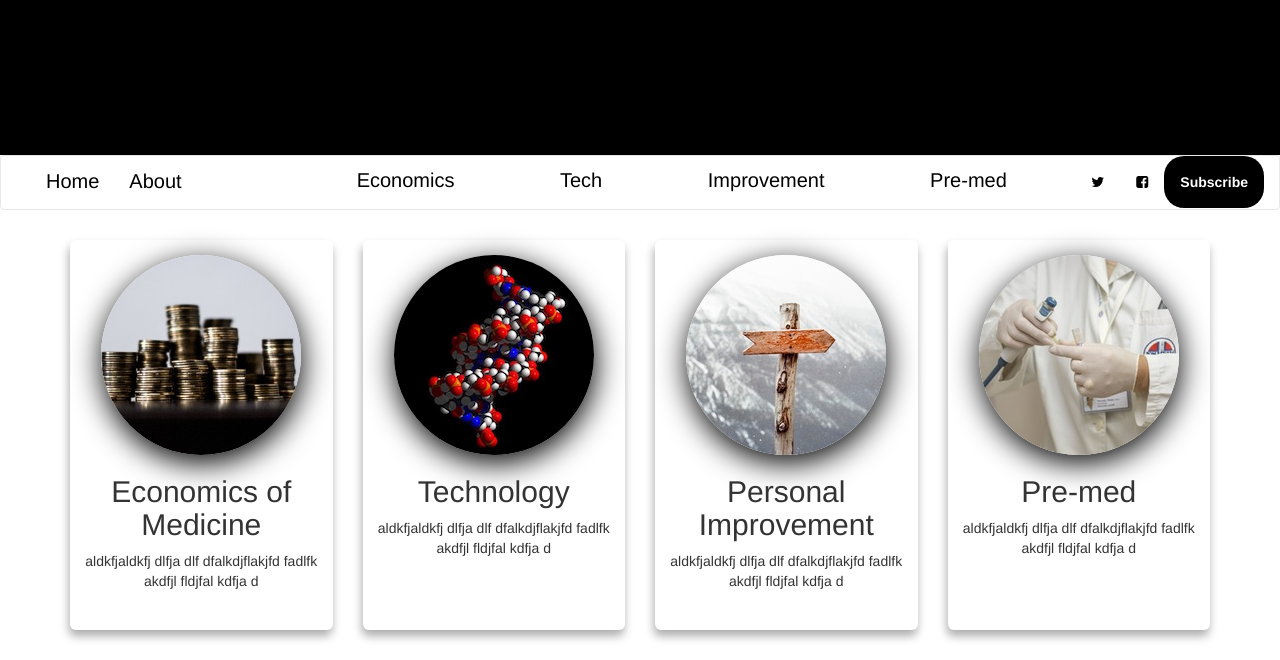
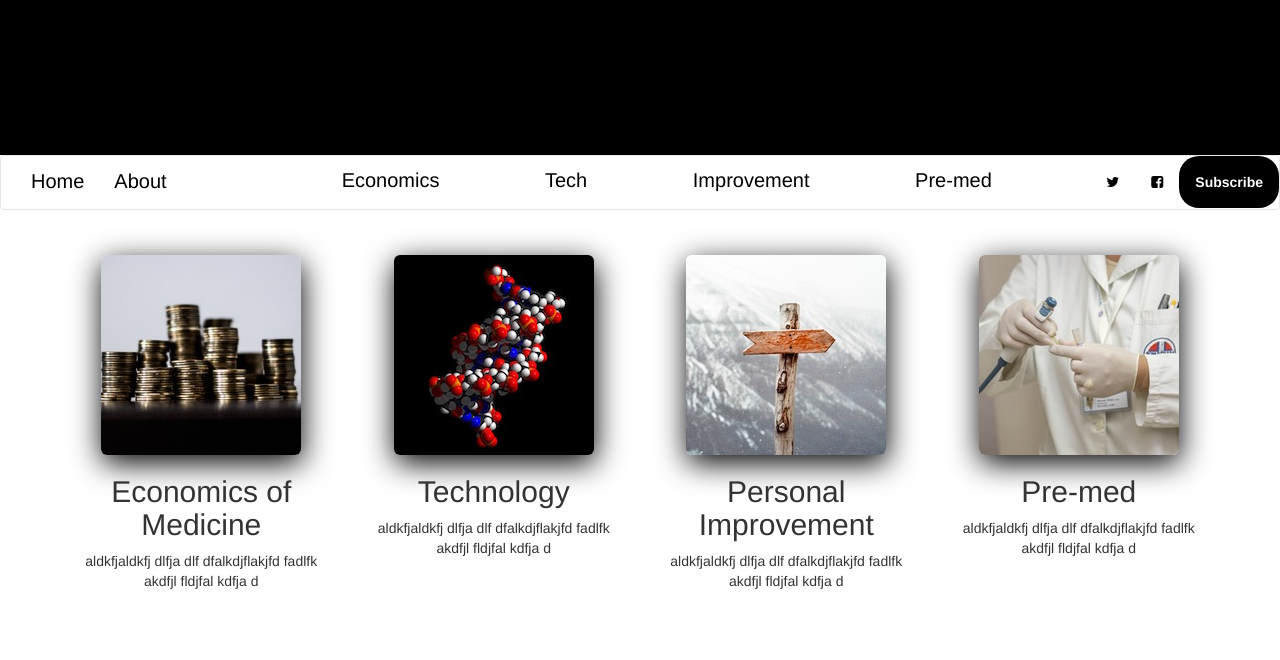
Before and after one commit to alejandroharb/UncoverMed, a PHP site: page / in a window 1280 px wide. Shown: the part 435-1095 px from the top of the page. Run offline with PHP 8.4, Linux system fonts and the light colour scheme; some libraries are stand-ins or nearby versions; some web fonts are replaced.

Commit message:
fixed navbar, added css to main-content

```diff
--- a/newCode/public_HTML/assets/css/main.css
+++ b/newCode/public_HTML/assets/css/main.css
@@ -58,7 +58,6 @@ nav a{
 }
 
 .main-presentation {
-	box-shadow: -1px 6px 10px rgba(0, 0, 0, 0.33);
 	border-radius: 6px;
 	padding-top:15px;
 	min-height: 390px;
@@ -66,7 +65,7 @@ nav a{
 
 .main-presentation:hover {
 	background-color:#2196f3;
-
+	box-shadow: -1px 6px 10px rgba(0, 0, 0, 0.33);
 }
 
 .main-presentation img {
--- a/newCode/public_HTML/index.html
+++ b/newCode/public_HTML/index.html
@@ -52,6 +52,7 @@
   <header>
     <nav class="navbar navbar-uncoverMed">
       <div class="container-fluid">
+        <div class="row">
           <!-- Brand and toggle get grouped for better mobile display -->
           <div class="navbar-header">
             <button type="button" class="navbar-toggle collapsed" data-toggle="collapse" data-target="#bs-example-navbar-collapse-1" aria-expanded="false">
@@ -79,6 +80,7 @@
                 <li><a type="button" href="http://www.uncovermed.com/subscribe" target="_blank" class="btn btn-circle btn-uncovermed">Subscribe</a></li>
            </ul>
           </div><!-- /.navbar-collapse -->
+        </div>
       </div><!-- /.container-fluid -->
     </nav>
   </header>
@@ -87,28 +89,28 @@
       <div class="row">
         <div class="col-lg-3">
           <div class="main-presentation">
-            <img src="assets/img/coins.jpg" alt="coins stacked" class="img-responsive img-circle center-block">
+            <img src="assets/img/coins.jpg" alt="coins stacked" class="img-responsive img-rounded center-block">
             <h2 class="text-center">Economics of Medicine</h2>
             <p class="text-center">aldkfjaldkfj dlfja dlf   dfalkdjflakjfd fadlfk akdfjl fldjfal kdfja d</p>
           </div>
         </div>
         <div class="col-lg-3">
           <div class="main-presentation">
-            <img src="assets/img/dnamolecule.jpg" alt="coins stacked" class="img-responsive img-circle center-block">
+            <img src="assets/img/dnamolecule.jpg" alt="coins stacked" class="img-responsive img-rounded center-block">
             <h2 class="text-center">Technology</h2>
             <p class="text-center">aldkfjaldkfj dlfja dlf   dfalkdjflakjfd fadlfk akdfjl fldjfal kdfja d</p>
           </div>
         </div>
         <div class="col-lg-3">
           <div class="main-presentation">
-            <img src="assets/img/direction.jpeg" alt="coins stacked" class="img-responsive img-circle center-block">
+            <img src="assets/img/direction.jpeg" alt="coins stacked" class="img-responsive img-rounded center-block">
             <h2 class="text-center">Personal Improvement</h2>
             <p class="text-center">aldkfjaldkfj dlfja dlf   dfalkdjflakjfd fadlfk akdfjl fldjfal kdfja d</p>
           </div>
         </div>
         <div class="col-lg-3">
           <div class="main-presentation">
-            <img src="assets/img/lab.jpeg" alt="coins stacked" class="img-responsive img-circle center-block">
+            <img src="assets/img/lab.jpeg" alt="coins stacked" class="img-responsive img-rounded center-block">
             <h2 class="text-center">Pre-med</h2>
             <p class="text-center">aldkfjaldkfj dlfja dlf   dfalkdjflakjfd fadlfk akdfjl fldjfal kdfja d</p>
           </div>
```
Lines whose indentation alone changed are shown as unchanged.
